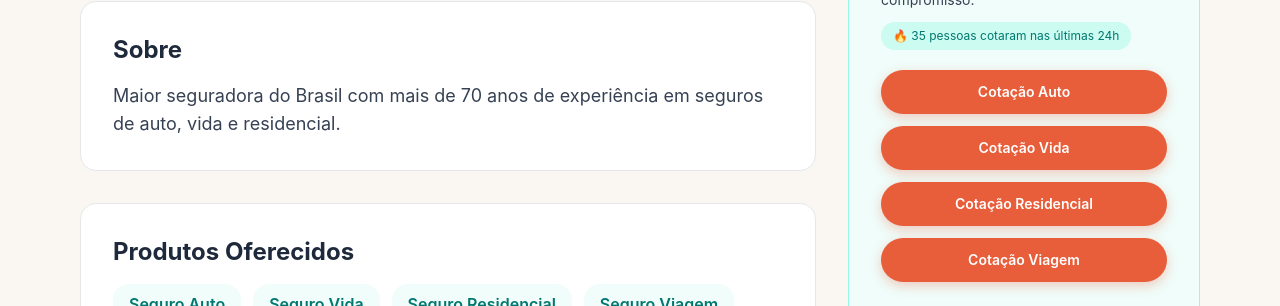
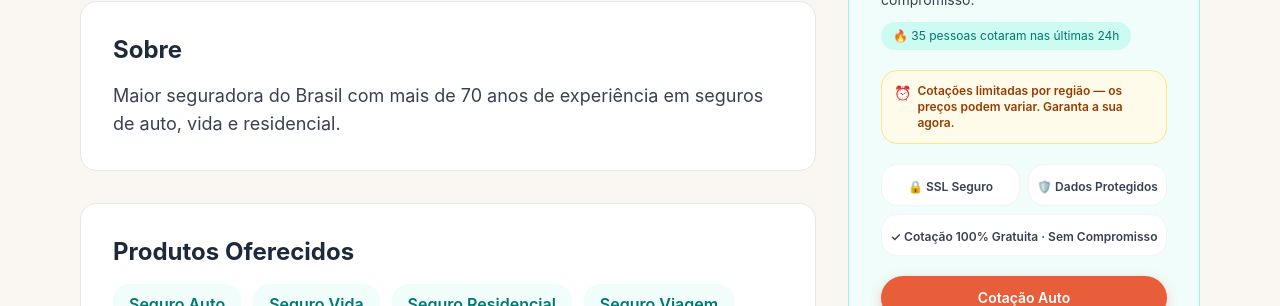
Before and after one commit to vitormdandrade/t3-seguro-calc, a Next.js app: page /seguradoras/porto-seguro in a window 1280 px wide. Shown: the part 212-518 px from the top of the page. Built offline with nearby package versions, Linux system fonts and the light colour scheme; no server answers.

Commit message:
CRO: Add urgency + trust signals to seguradoras detail sidebar
- Added urgency banner: 'Cotações limitadas por região'
- Added trust seals grid: SSL Seguro, Dados Protegidos, Cotação Gratuita
- Improves conversion rate on seguradoras detail pages

```diff
--- a/app/seguradoras/[slug]/page.tsx
+++ b/app/seguradoras/[slug]/page.tsx
@@ -124,6 +124,27 @@ export default async function SeguradoraDetail({
               🔥 35 pessoas cotaram nas últimas 24h
             </p>
 
+            {/* Urgency: limited-time availability */}
+            <div className="bg-amber-50 border border-amber-200 rounded-lg p-3 mb-5">
+              <p className="text-xs font-semibold text-amber-800 flex items-start gap-1.5">
+                <span className="text-sm">⏰</span>
+                <span>Cotações limitadas por região — os preços podem variar. Garanta a sua agora.</span>
+              </p>
+            </div>
+
+            {/* Trust seals */}
+            <div className="grid grid-cols-2 gap-2 mb-5">
+              <div className="bg-white rounded-lg p-2 text-center border border-gray-100">
+                <span className="text-xs font-semibold text-gray-700">🔒 SSL Seguro</span>
+              </div>
+              <div className="bg-white rounded-lg p-2 text-center border border-gray-100">
+                <span className="text-xs font-semibold text-gray-700">🛡️ Dados Protegidos</span>
+              </div>
+              <div className="bg-white rounded-lg p-2 text-center border border-gray-100 col-span-2">
+                <span className="text-xs font-semibold text-gray-700">✓ Cotação 100% Gratuita · Sem Compromisso</span>
+              </div>
+            </div>
+
             {insurer.products.includes('auto') && (
               <Link
                 href="/calculadora/seguro-auto"
```
